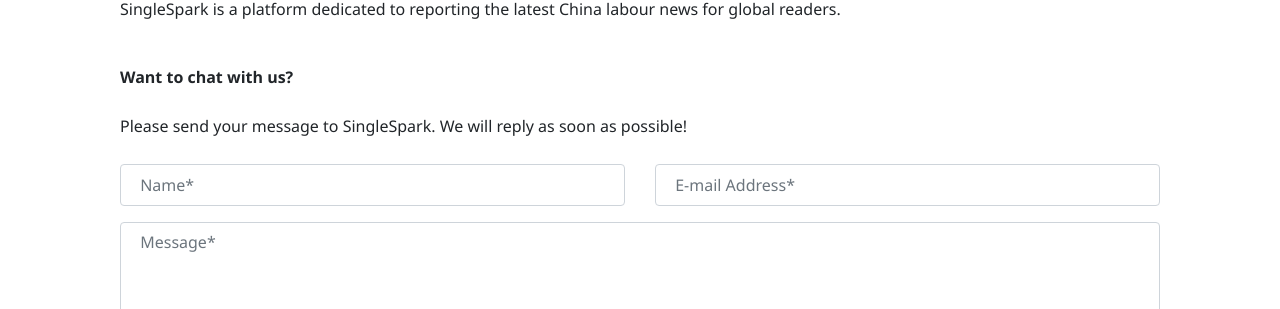
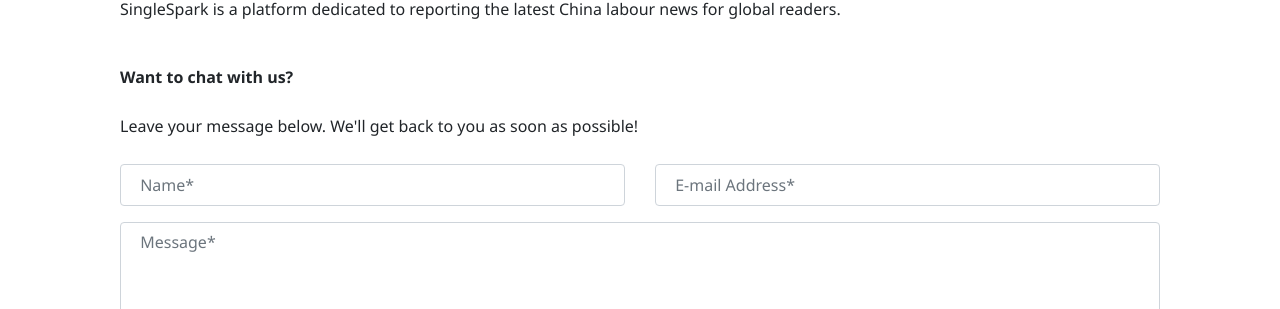
Before and after one commit to laoquan18/laoquan18.github.io, a Jekyll site: the page built from _pages/contact.md, in a window 1280 px wide. Shown: the part 189-498 px from the top of the page. Built offline with Jekyll 4.4.1, drawn with Linux system fonts in a browser that asks for light colours; nearby versions of some CDN libraries.

Commit message:
Update contact.md

```diff
--- a/_pages/contact.md
+++ b/_pages/contact.md
@@ -11,7 +11,7 @@
 
 <form action="https://formspree.io/{{site.email}}" method="POST">
 <p class="mb-4"><strong>Want to chat with us?</strong></p>
-<p class="mb-4">Please send your message to {{site.name}}. We will reply as soon as possible!</p>
+<p class="mb-4">Leave your message below. We'll get back to you as soon as possible!</p>
 <div class="form-group row">
 <div class="col-md-6">
 <input class="form-control" type="text" name="name" placeholder="Name*" required>
```
